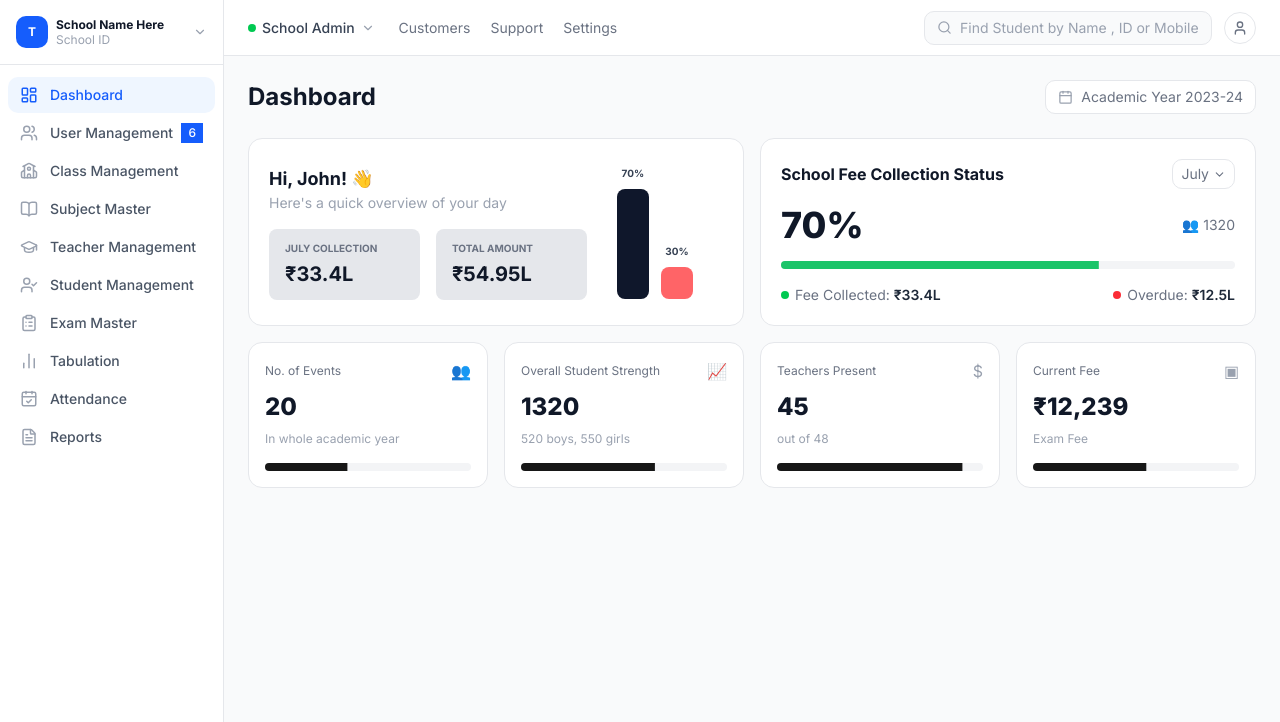
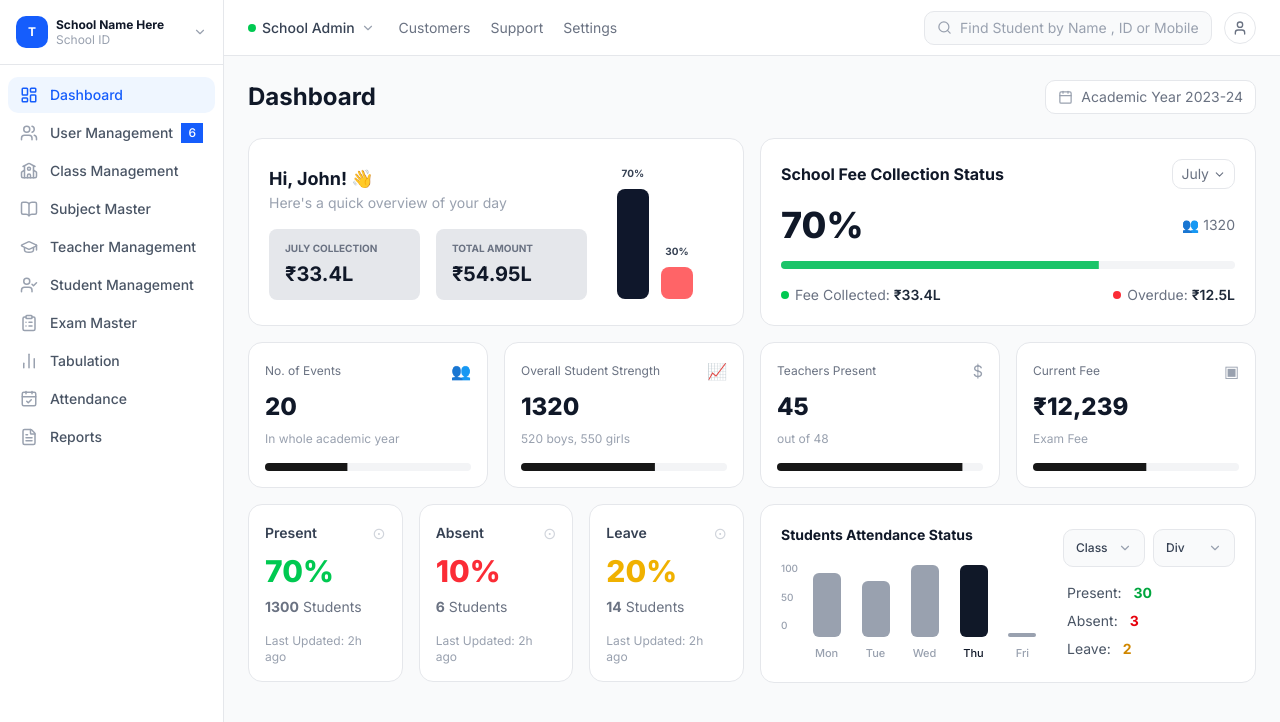
Before and after one commit to yerniteja1/tutor-web, a Next.js app: page /dashboard in a window 1280 px wide. Shown: the top 722 px of the page. Built offline with nearby package versions, Linux system fonts and the light colour scheme.

Commit message:
feat: add attendance cards and attendance chart card

```diff
--- a/src/app/dashboard/page.tsx
+++ b/src/app/dashboard/page.tsx
@@ -2,6 +2,8 @@ import DashboardLayout from "@/components/dashboard/DashboardLayout";
 import CollectionCard from "@/components/dashboard/cards/CollectionCard";
 import FeeStatusCard from "@/components/dashboard/cards/FeeStatusCard";
 import StatCard from "@/components/dashboard/cards/StatCard";
+import AttendanceCard from "@/components/dashboard/cards/AttendanceCard";
+import AttendanceChartCard from "@/components/dashboard/cards/AttendanceChartCard";
 import { mockStatCards } from "@/lib/mock-dashboard";
 import { Calendar } from "lucide-react";
 
@@ -38,7 +40,13 @@ export default function DashboardPage() {
           ))}
         </div>
 
-        {/* More cards coming soon */}
+        {/* Row 3 — Attendance Cards + Chart */}
+        <div className="grid grid-cols-2 gap-4 items-start">
+          <AttendanceCard />
+          <AttendanceChartCard />
+        </div>
+
+        {/* More cards coming in Step 5 */}
 
       </div>
     </DashboardLayout>
--- /dev/null
+++ b/src/components/dashboard/cards/AttendanceCard.tsx
@@ -0,0 +1,33 @@
+import { mockAttendance } from "@/lib/mock-dashboard";
+
+export default function AttendanceCard() {
+  return (
+    <div className="grid grid-cols-3 gap-4">
+      {mockAttendance.map((item) => (
+        <div
+          key={item.id}
+          className="bg-white rounded-xl border border-gray-200 p-4 flex flex-col gap-2"
+        >
+          {/* Label + Icon */}
+          <div className="flex items-center justify-between">
+            <p className="text-sm font-semibold text-gray-700">{item.label}</p>
+            <span className="text-gray-300 text-base">⊙</span>
+          </div>
+
+          {/* Percent */}
+          <p className={`text-3xl font-extrabold ${item.color}`}>
+            {item.percent}
+          </p>
+
+          {/* Count */}
+          <p className="text-sm text-gray-500"><b>{item.count}</b> Students</p>
+
+          {/* Divider */}
+          <div className="pt-2">
+            <p className="text-xs text-gray-400">{item.updated}</p>
+          </div>
+        </div>
+      ))}
+    </div>
+  );
+}
--- /dev/null
+++ b/src/components/dashboard/cards/AttendanceChartCard.tsx
@@ -0,0 +1,98 @@
+"use client";
+
+import { useState } from "react";
+import { ChevronDown } from "lucide-react";
+import {
+  mockAttendanceChart,
+  mockAttendanceSummary,
+} from "@/lib/mock-dashboard";
+
+export default function AttendanceChartCard() {
+  const [selectedClass] = useState("Class");
+  const [selectedDiv] = useState("Div");
+  const maxValue = 100;
+
+  return (
+    <div className="bg-white rounded-xl border border-gray-200 p-5 flex flex-col gap-4">
+      <div className="flex gap-6 items-start">
+
+        {/* Bar Chart Section (60% Width) */}
+        <div className="flex-[0.6]">
+          <h3 className="text-sm font-bold text-gray-900 mb-3">
+            Students Attendance Status
+          </h3>
+          <div className="flex gap-3">
+            {/* Y-axis Labels - h-20 for slightly more height */}
+            <div className="flex flex-col justify-between h-20 py-1">
+              {[100, 50, 0].map((tick) => (
+                <span key={tick} className="text-[10px] text-gray-400 font-medium">
+                  {tick}
+                </span>
+              ))}
+            </div>
+
+            {/* Bars Container */}
+            <div className="flex-1 flex items-end gap-4">
+              {mockAttendanceChart.map((item) => {
+                const isThursday = item.day === "Thu";
+                const barHeight = (item.present / maxValue) * 80; // 80px = h-20
+
+                return (
+                  <div key={item.day} className="flex-1 flex flex-col items-center gap-2">
+                    <div className="w-full flex justify-center h-20 items-end">
+                      <div
+                        className={`w-7 rounded-sm transition-all ${
+                          isThursday ? "bg-gray-900" : "bg-gray-400 hover:bg-gray-500"
+                        }`}
+                        style={{ height: `${barHeight}px` }}
+                      />
+                    </div>
+                    <p className={`text-[11px] font-medium ${isThursday ? "text-gray-900 font-bold" : "text-gray-400"}`}>
+                      {item.day}
+                    </p>
+                  </div>
+                );
+              })}
+            </div>
+          </div>
+        </div>
+
+        {/* Summary Section (40% Width) */}
+        <div className="flex-[0.4] flex flex-col gap-4 pt-1">
+          {/* Bigger, Full-Width Buttons */}
+          <div className="flex gap-2">
+            <button className="flex-1 flex items-center justify-between text-xs font-medium text-gray-700 bg-gray-50 border border-gray-200 rounded-lg px-3 py-2.5 hover:bg-gray-100">
+              {selectedClass} <ChevronDown size={14} className="text-gray-400" />
+            </button>
+            <button className="flex-1 flex items-center justify-between text-xs font-medium text-gray-700 bg-gray-50 border border-gray-200 rounded-lg px-3 py-2.5 hover:bg-gray-100">
+              {selectedDiv} <ChevronDown size={14} className="text-gray-400" />
+            </button>
+          </div>
+
+          {/* Status List */}
+          <div className="space-y-2 px-1">
+            <div className="flex items-center gap-3">
+              <span className="text-sm text-gray-600">Present:</span>
+              <span className="text-sm font-bold text-green-600">
+                {mockAttendanceSummary.present}
+              </span>
+            </div>
+            <div className="flex items-center gap-3">
+              <span className="text-sm text-gray-600">Absent:</span>
+              <span className="text-sm font-bold text-red-600">
+                {mockAttendanceSummary.absent}
+              </span>
+            </div>
+            <div className="flex items-center gap-3">
+              <span className="text-sm text-gray-600">Leave:</span>
+              <span className="text-sm font-bold text-yellow-600">
+                {mockAttendanceSummary.leave}
+              </span>
+            </div>
+          </div>
+        </div>
+
+      </div>
+    </div>
+  );
+}
--- a/src/lib/mock-dashboard.ts
+++ b/src/lib/mock-dashboard.ts
@@ -63,7 +63,7 @@ export const mockAttendance = [
     id: "1",
     label: "Present",
     percent: "70%",
-    count: "1300 Students",
+    count: "1300",
     color: "text-green-500",
     updated: "Last Updated: 2h ago",
   },
@@ -71,7 +71,7 @@ export const mockAttendance = [
     id: "2",
     label: "Absent",
     percent: "10%",
-    count: "6 Students",
+    count: "6",
     color: "text-red-500",
     updated: "Last Updated: 2h ago",
   },
@@ -79,18 +79,18 @@ export const mockAttendance = [
     id: "3",
     label: "Leave",
     percent: "20%",
-    count: "14 Students",
+    count: "14",
     color: "text-yellow-500",
     updated: "Last Updated: 2h ago",
   },
 ];
 
 export const mockAttendanceChart = [
-  { day: "Mon", present: 60, absent: 20, leave: 10 },
+  { day: "Mon", present: 80, absent: 20, leave: 10 },
   { day: "Tue", present: 70, absent: 15, leave: 8 },
-  { day: "Wed", present: 75, absent: 12, leave: 6 },
+  { day: "Wed", present: 90, absent: 12, leave: 6 },
   { day: "Thu", present: 90, absent: 5, leave: 3 },
-  { day: "Fri", present: 55, absent: 25, leave: 12 },
+  { day: "Fri", present: 5, absent: 25, leave: 12 },
 ];
 
 export const mockAttendanceSummary = {
```
